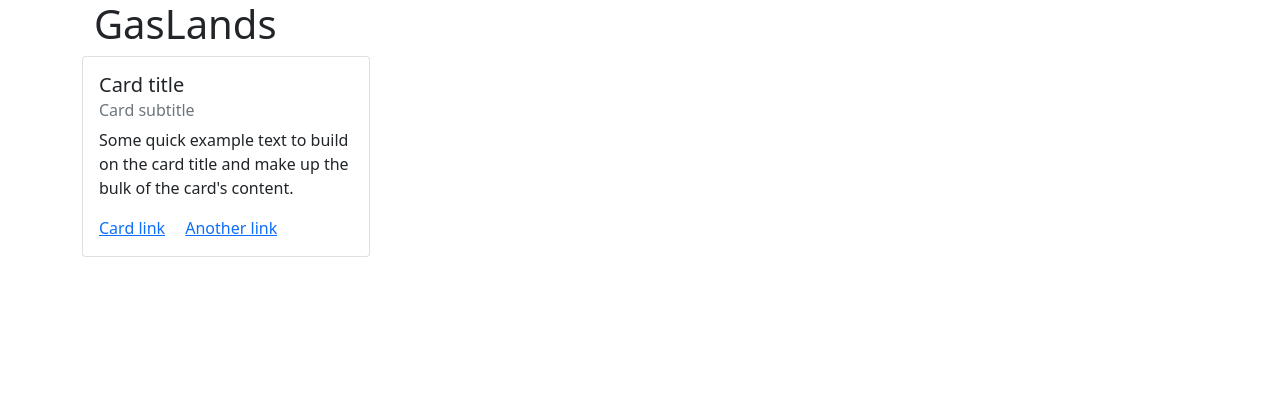
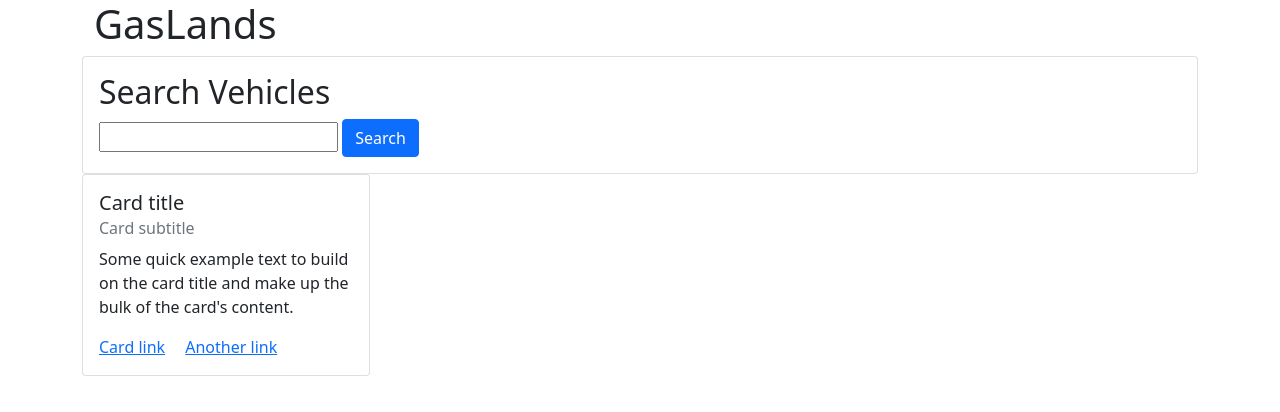
Before and after one commit to insideseanshead/gasslands_express, a website: page view.html in a window 1280 px wide. Drawn offline with nearby package versions, Linux system fonts and the light colour scheme.

Commit message:
added search field to html

```diff
--- a/view.html
+++ b/view.html
@@ -14,6 +14,14 @@
               <h1>GasLands</h1>
             </div>
         </div>
+        <div class="card">
+          <div class="card-body">
+            <h2>Search Vehicles</h2>
+            <input type="text" id="vehicleSearch" class="formControl">
+            <button type="submit" class="btn btn-primary btn-md" id="searchBtn">Search</button>
+          </div>
+
+        </div>
         <div class="card" style="width: 18rem;">
             <div class="card-body">
               <h5 class="card-title">Card title</h5>
```
